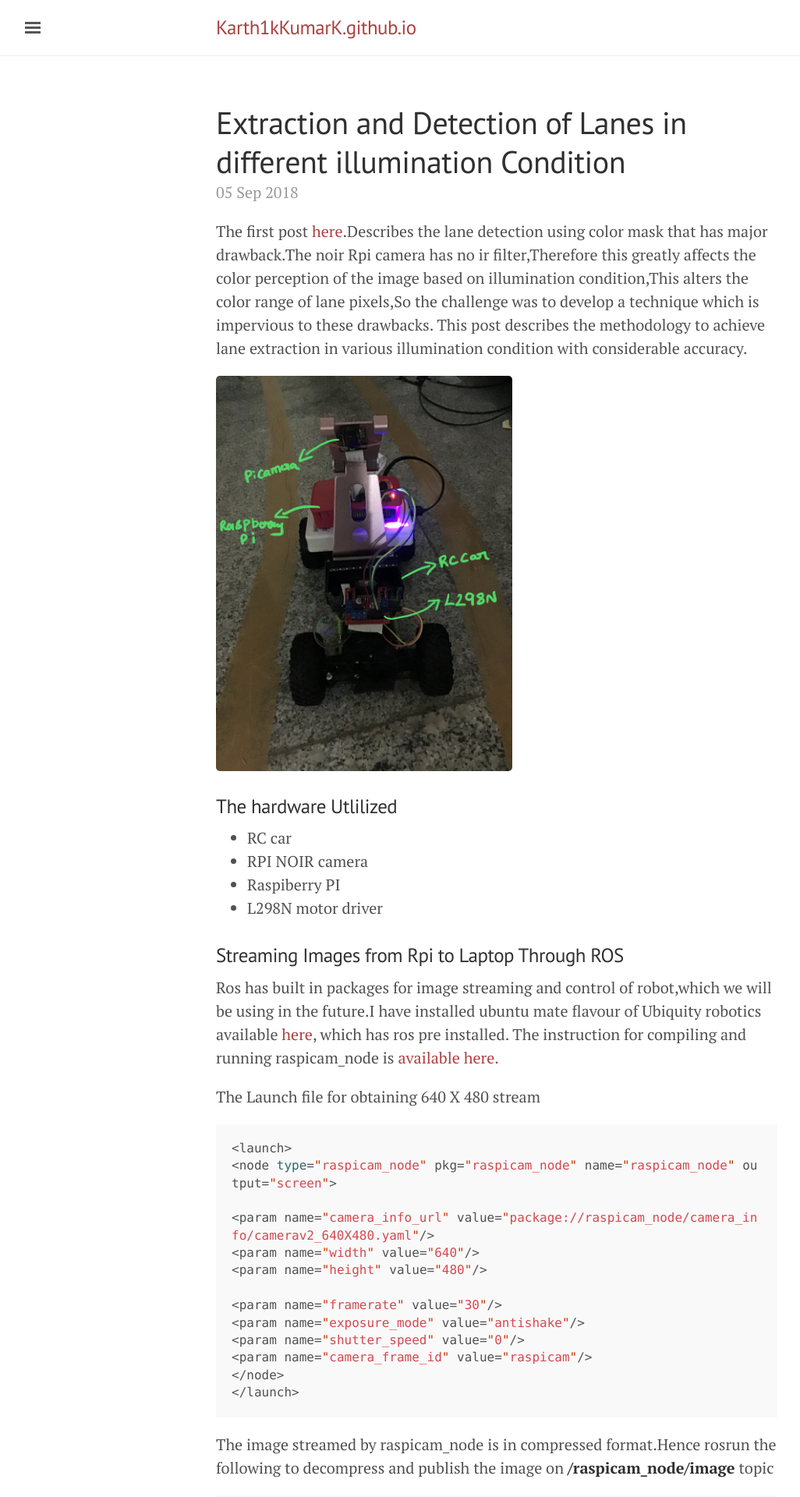
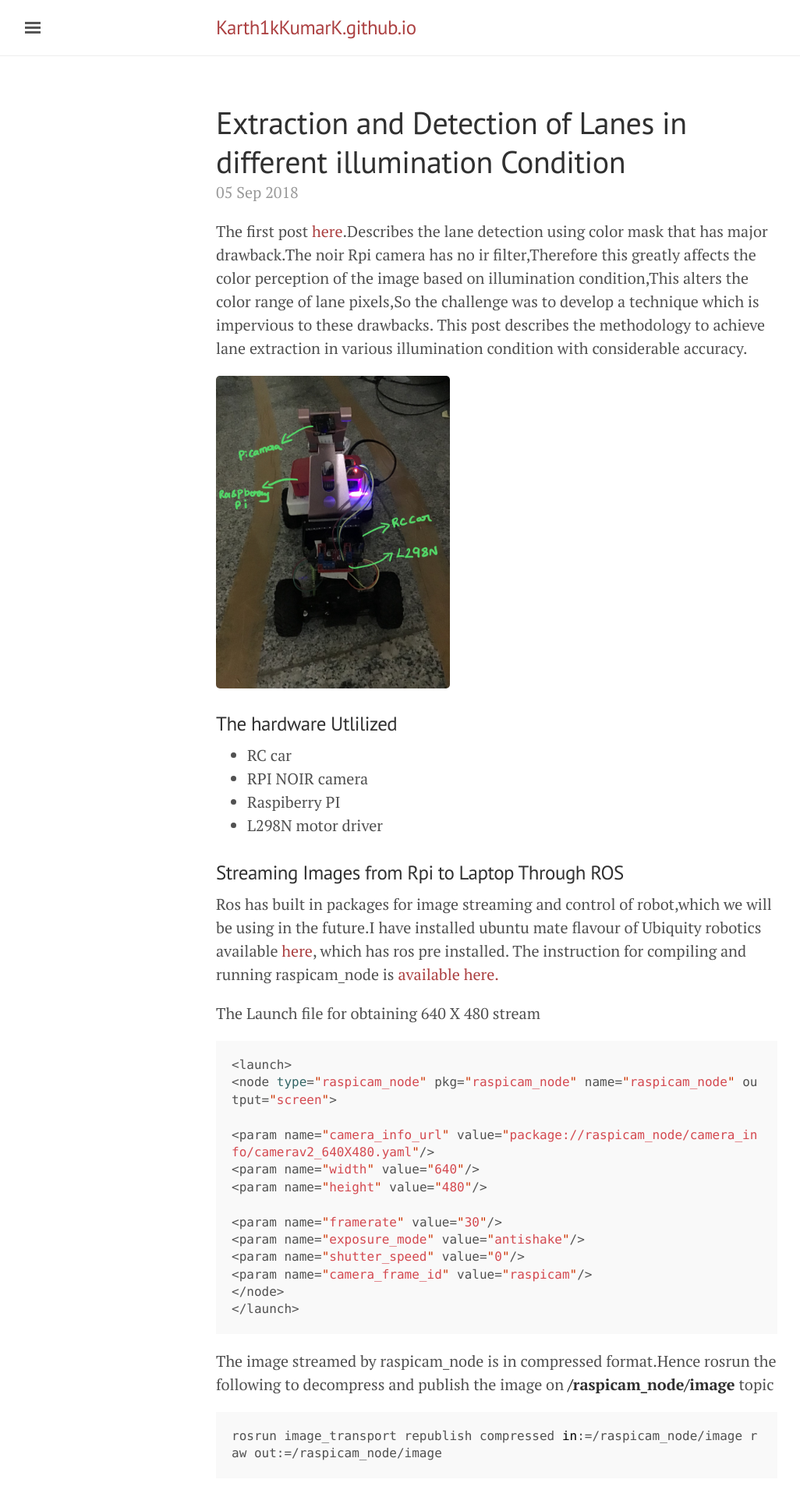
Before and after one commit to Karth1kKumarK/Advance_lane_Extraction_In_different_condition, a Jekyll site: the page built from _posts/2018-09-5-advance-lane.md, in a window 1280 px wide. Shown: the top 1920 px of the page at 78% size, without its empty margins (3-1029 px from the left). Built offline with Jekyll 4.4.1, drawn with Linux system fonts in a browser that asks for light colours.

Commit message:
base url

```diff
--- a/_config.yml
+++ b/_config.yml
@@ -9,7 +9,7 @@ title:                 Karth1kKumarK.github.io
 #tagline:             'A Jekyll theme'
 #description:         'A reserved <a href="http://jekyllrb.com" target="_blank">Jekyll</a> theme that places the utmost gravity on content with a hidden drawer. Made by <a href="https://twitter.com/mdo" target="_blank">@mdo</a>.'
 url:
-baseurl:             /Advance_lane_extraction_in_different_illumination
+baseurl:             /Advance_lane_extraction_in_different_condition
 paginate:            5
 
 # About/contact
--- a/_includes/sidebar.html
+++ b/_includes/sidebar.html
@@ -26,7 +26,7 @@
     {% endfor %}
 
     <!-- <a class="sidebar-nav-item" href="{{ site.github.repo }}/archive/v{{ site.version }}.zip">Download</a> -->
-    <a class="sidebar-nav-item" href="https://github.com/ossifier/Advance_lane_detection_code">GitHub project</a>
+    <a class="sidebar-nav-item" href="https://github.com/Karth1kKumarK/Advance_lane_detection_code">GitHub project</a>
     <span class="sidebar-nav-item">Currently v{{ site.version }}</span>
   </nav>
 
--- a/_posts/2018-09-5-advance-lane.md
+++ b/_posts/2018-09-5-advance-lane.md
@@ -5,7 +5,7 @@ title : Extraction and Detection of Lanes in different illumination Condition
 The first post <a href="https://karth1kkumark.github.io/Advance_lane_detection/" target="_blank">here</a>.Describes the lane detection using color mask that has major drawback.The noir Rpi camera has no ir filter,Therefore this greatly affects the color perception of the image based on illumination condition,This alters the color range of lane pixels,So the challenge was to develop a technique which is impervious to these drawbacks.
 This post describes the methodology to achieve lane extraction in various illumination condition with considerable accuracy.
 
-<img src="{{ site.baseurl }}/assets/images/IMG_0028.jpg" width="380px">
+<img src="{{ site.baseurl }}/assets/images/IMG_0028.jpg" width="300px">
 
 ### The hardware Utlilized
 - RC car
```
Also changed, not shown: 3 other files.
